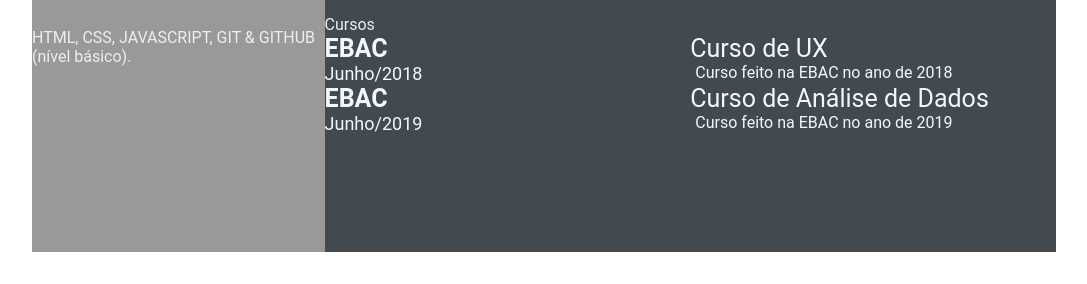
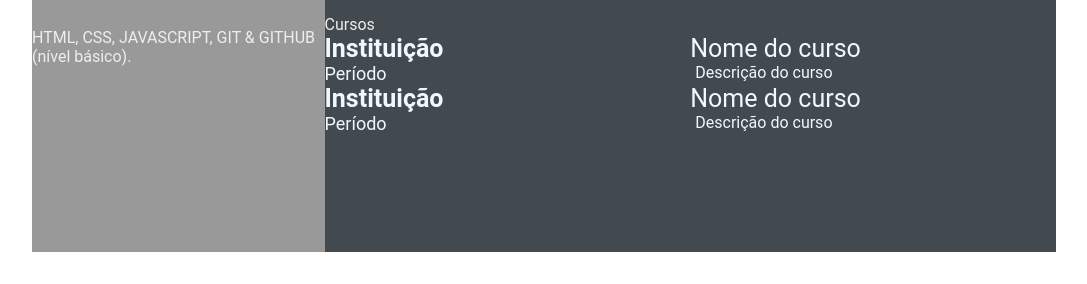
Before and after one commit to Luiscarlosf/luiscarlosf.github.io, a plain HTML site: page index.html in a window 1280 px wide. Shown: the part 580-864 px from the top of the page, without its empty margins (96-1183 px from the left). Drawn offline with Linux system fonts and the light colour scheme.

Commit message:
correção de informarções HTML - aula 06 (#5)

```diff
--- a/index.html
+++ b/index.html
@@ -101,23 +101,23 @@
                 <div class="right-title">Cursos</div>
                 <div class="awards-contents">
                     <div class="awards-left">
-                        <p class="awards-company-name">EBAC</p>
-                        <p class="awards-time-period">Junho/2018</p>
+                        <p class="awards-company-name">Instituição</p>
+                        <p class="awards-time-period">Período</p>
                     </div>
                     <div class="awards-right">
-                        <p class="awards-name">Curso de UX</p>
+                        <p class="awards-name">Nome do curso</p>
                         <p class="awards-desc">
-                            Curso feito na EBAC no ano de 2018
+                            Descrição do curso
                         </p>
                     </div>
                     <div class="awards-left">
-                        <p class="awards-company-name">EBAC</p>
-                        <p class="awards-time-period">Junho/2019</p>
+                        <p class="awards-company-name">Instituição</p>
+                        <p class="awards-time-period">Período</p>
                     </div>
                     <div class="awards-right">
-                        <p class="awards-name">Curso de Análise de Dados</p>
+                        <p class="awards-name">Nome do curso</p>
                         <p class="awards-desc">
-                            Curso feito na EBAC no ano de 2019
+                            Descrição do curso
                         </p>
                     </div>
                 </div>
```
